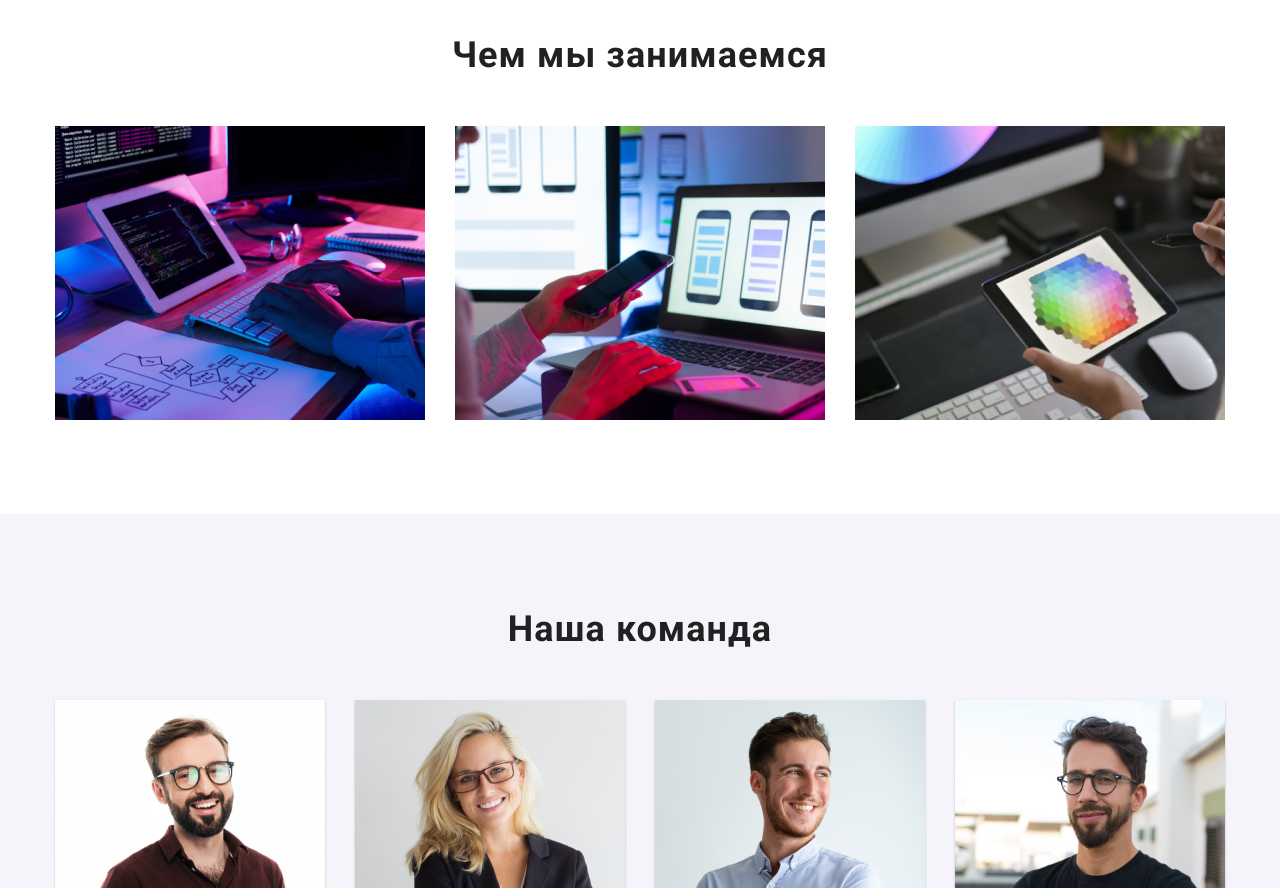
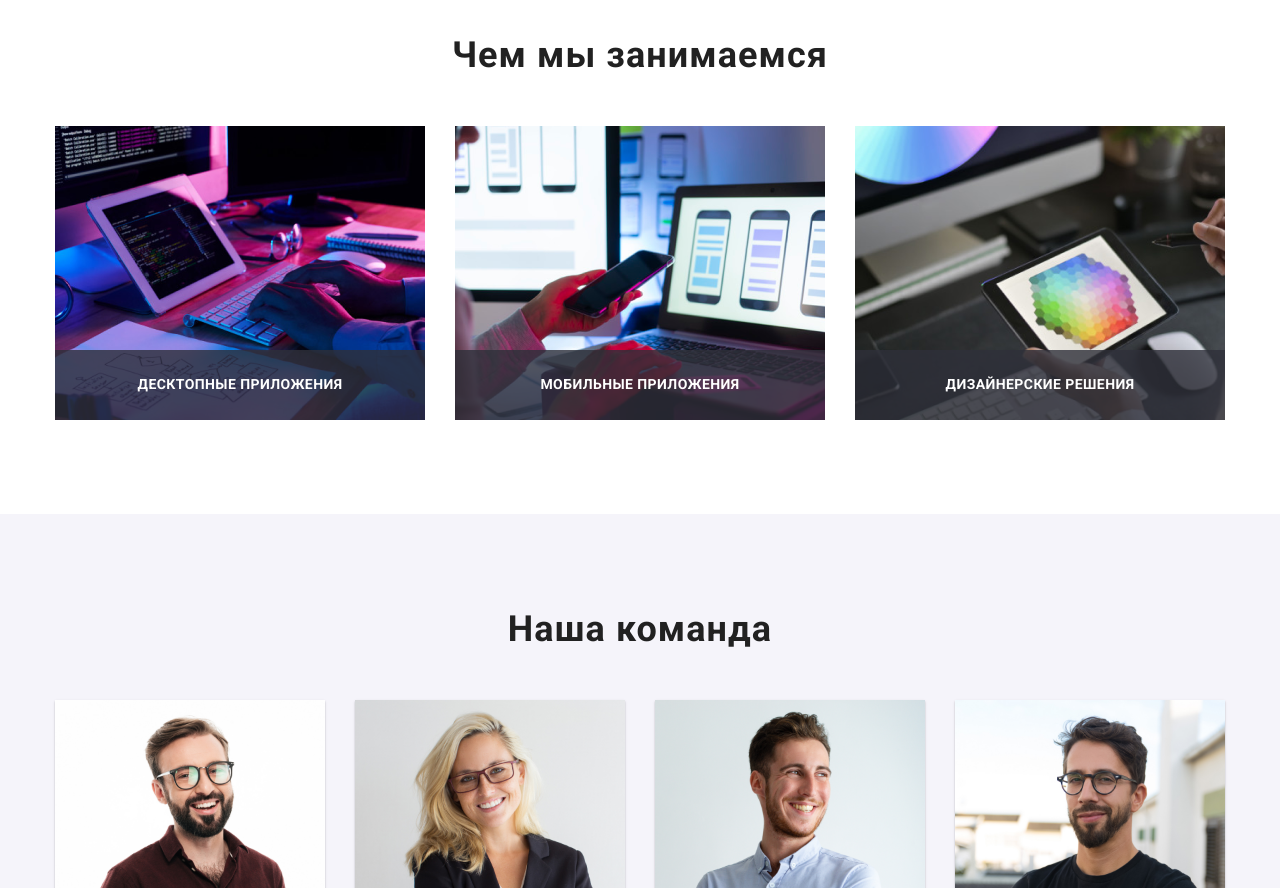
Before and after one commit to YuliiaMakhovska/goit-markup-hw-05, a plain HTML site: page index.html in a window 1280 px wide. Shown: the part 1180-2068 px from the top of the page. Drawn offline with nearby package versions, Linux system fonts and the light colour scheme.

Commit message:
Доданий транзішин

```diff
--- a/css/styles.css
+++ b/css/styles.css
@@ -129,6 +129,9 @@ body {
 .header-link:focus {
   color: var(--accent-color);
 }
+.current {
+  color: var(--accent-color);
+}
 .current::after {
   color: var(--accent-color);
 }
@@ -144,6 +147,7 @@ body {
   line-height: 1.33;
   letter-spacing: 0.02em;
   color: var(--main-text-color);
+  transition: color 250ms cubic-bezier(0.4, 0, 0.2, 1);
 }
 .header-mail:hover,
 .header-mail:focus {
@@ -158,6 +162,7 @@ body {
   line-height: 1.14;
   letter-spacing: 0.02em;
   color: var(--main-text-color);
+  transition: color 250ms cubic-bezier(0.4, 0, 0.2, 1);
 }
 .header-tel:hover,
 .header-tel:focus {
@@ -315,6 +320,27 @@ body {
   margin-right: 30px;
   max-width: 370px;
 }
+.about-list-box {
+  position: relative;
+}
+.about-list-text {
+  position: absolute;
+  font-weight: 700;
+  font-size: 14px;
+  line-height: 1.14;
+  text-align: center;
+  letter-spacing: 0.03em;
+  text-transform: uppercase;
+  color: var(--main-title-color);
+  bottom: 0;
+  left: 0;
+  display: flex;
+  align-items: center;
+  justify-content: center;
+  background: rgba(47, 48, 58, 0.8);
+  width: 370px;
+  height: 70px;
+}
 .team {
   background-color: #f5f4fa;
   padding-bottom: 94px;
@@ -379,6 +405,8 @@ body {
   align-items: center;
   justify-content: center;
   color: #afb1b8;
+  transition: color 250ms cubic-bezier(0.4, 0, 0.2, 1),
+    background-color 250ms cubic-bezier(0.4, 0, 0.2, 1);
 }
 .team-social-link:hover,
 .team-social-link:focus {
@@ -415,6 +443,8 @@ body {
   box-sizing: border-box;
   border: 1px solid #afb1b8;
   border-radius: 4px;
+  transition: border-color 250ms cubic-bezier(0.4, 0, 0.2, 1),
+    fill 250ms cubic-bezier(0.4, 0, 0.2, 1);
 }
 .clients-list-item:not(:last-child) {
   margin-right: 30px;
@@ -477,6 +507,7 @@ body {
   line-height: 1.71;
   letter-spacing: 0.03em;
   color: var(--main-title-color);
+  transition: color 250ms cubic-bezier(0.4, 0, 0.2, 1);
 }
 .address-link:hover,
 .address-link:focus {
@@ -568,6 +599,7 @@ body {
   letter-spacing: 0.03em;
   color: var(--second-btn-color);
   cursor: pointer;
+  transition: background-color 250ms cubic-bezier(0.4, 0, 0.2, 1);
 }
 .portfolio-nav-btn:focus,
 .portfolio-nav-btn:hover {
@@ -661,6 +693,7 @@ body {
   display: flex;
   align-items: center;
   justify-content: center;
+  transition: background-color 250ms cubic-bezier(0.4, 0, 0.2, 1);
 }
 .join-box-link:hover,
 .join-box-link:focus {
--- a/index.html
+++ b/index.html
@@ -124,13 +124,22 @@
           <h2 class="about-title">Чем мы занимаемся</h2>
           <ul class="about-list list">
             <li class="about-list-item">
+              <div class="about-list-box">
               <img src="./images/box1.png" alt="пишет код" width="370" />
+              <h3 class="about-list-text">Десктопные приложения</h3>
+              </div>
             </li>
             <li class="about-list-item">
+              <div class="about-list-box">
               <img src="./images/box2.png" alt="мобильное приложение" width="370" />
+              <h3 class="about-list-text">Мобильные приложения</h3>
+              </div>
             </li>
             <li class="about-list-item">
+              <div class="about-list-box">
               <img src="./images/box3.png" alt="цветовое оформление" width="370" />
+              <h3 class="about-list-text">Дизайнерские решения</h3>
+              </div>
             </li>
           </ul>
         </div>
```
